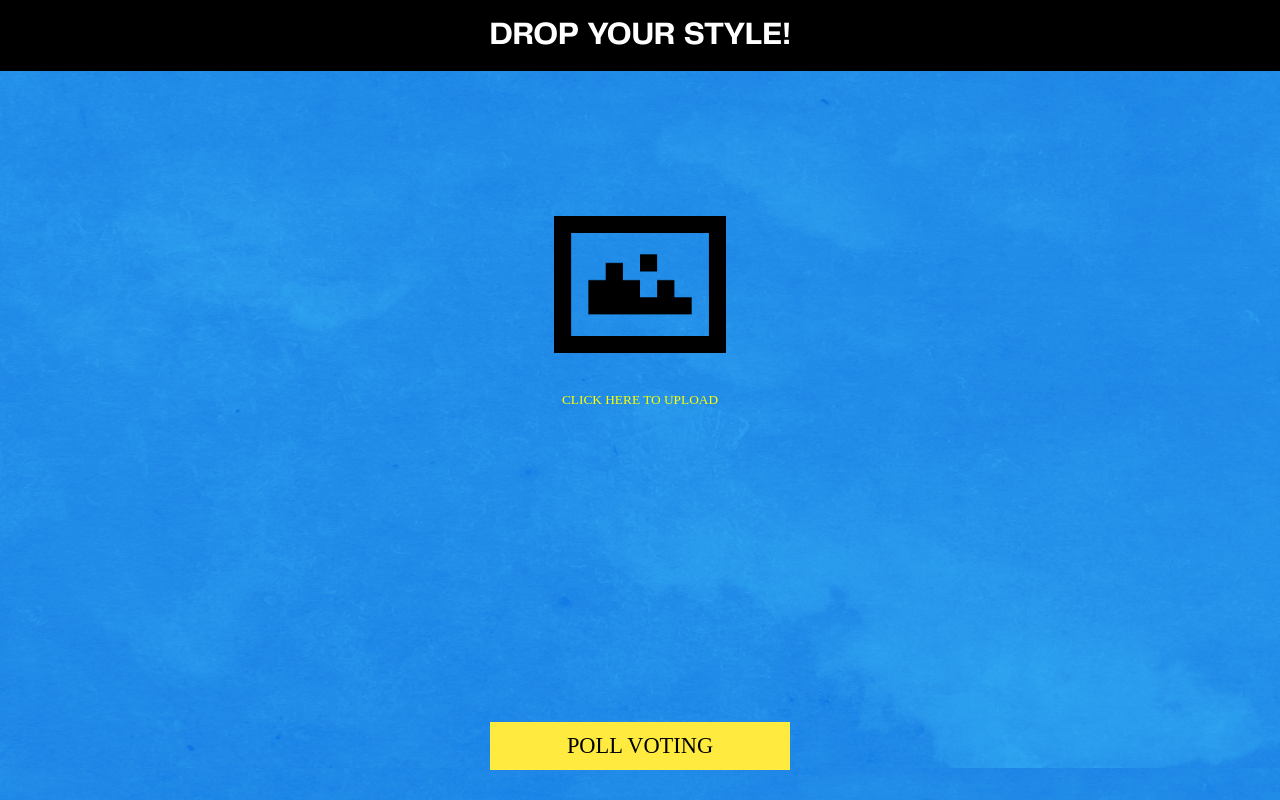
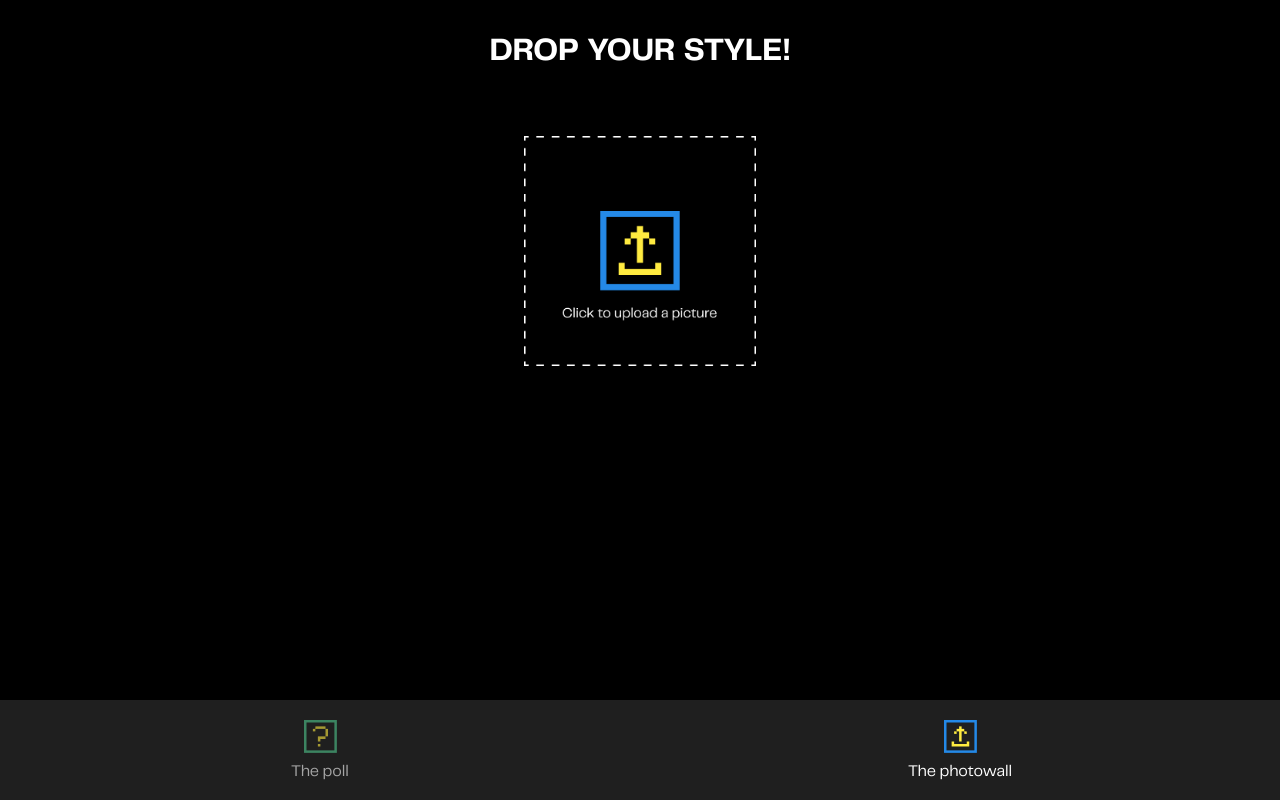
Before and after one commit to designosource-11/designoshow, a PHP site: page /home/photo/index.php in a window 1280 px wide. Run offline with PHP 8.4, Linux system fonts and the light colour scheme; some web fonts are replaced.

Commit message:
Changed design

```diff
--- a/home/photo/css/index.css
+++ b/home/photo/css/index.css
@@ -30,8 +30,7 @@
 }
 
 body {
-    background-image: url("./../assets/Texture.png");
-    background-size: cover;
+    background-color: black;
 
     display: flex;
     flex-direction: column;
@@ -42,11 +41,9 @@ body {
 h1 {
     width: 100vw;
 
-    background-color: black;
-
     text-align: center;
 
-    padding-top: 1.2rem;
+    padding-top: 2.2rem;
     padding-bottom: 1.2rem;
 }
 
@@ -56,13 +53,13 @@ section {
     align-items: center;
     justify-content: center;
 
-    padding-top: 7rem;
+    padding-top: 3rem;
 
     max-width: 500px;
 }
 
 .upload-wrapper {
-    width: 70%;
+    width: 80%;
     max-width: 305px;
 
     background-color: transparent;
@@ -72,7 +69,6 @@ section {
 
 .upload-wrapper img {
     width: 100%;
-    height: 200px;
     object-fit: contain;
 }
 
@@ -97,6 +93,8 @@ section {
     border: none;
     outline: none;
     color: black;
+    font-family: pixel, sans-serif;
+    font-weight: 600;
 
     padding-left: 3rem;
     padding-right: 3rem;
@@ -150,3 +148,53 @@ h2 {
     padding-bottom: .7rem;
     text-align: center;
 }
+
+nav {
+    position: absolute;
+    bottom: 0;
+    left: 0;
+
+    width: 100vw;
+    height: 100px;
+
+    background-color: #1F1F1F;
+
+    display: flex;
+    flex-direction: row;
+    align-items: center;
+    justify-content: space-around;
+}
+
+.pollWrapper, .imgWrapper {
+    display: flex;
+    flex-direction: column;
+    justify-content: center;
+    align-items: center;
+    gap: 10px;
+
+    width: 50%;
+}
+
+.pollNav {
+    background-image: url("./../assets/pollNav.png");
+    background-repeat: no-repeat;
+    background-size: cover;
+    width: 33px;
+    height: 33px;
+}
+
+.imgNav {
+    background-image: url("./../assets/imgNav.png");
+    background-repeat: no-repeat;
+    width: 33px;
+    height: 33px;
+}
+
+.textNav {
+    text-decoration: none;
+    font-weight: 500;
+}
+
+.disabled-nav {
+    opacity: .6;
+}
--- a/home/photo/index.php
+++ b/home/photo/index.php
@@ -26,7 +26,6 @@ if(isset($_FILES['image'])){
 }
 
 ?>
-
 <!DOCTYPE html>
 <html lang="en">
 <head>
@@ -54,8 +53,7 @@ if(isset($_FILES['image'])){
       <button class="upload-wrapper">
           <form action="" method="POST" enctype="multipart/form-data" onsubmit="submitForm(event)">
               <label id="imageLabel" for="image">
-                <img id="imageSelect" src="./assets/ImgUpload.png" for="image">
-                <p for="image">CLICK HERE TO UPLOAD</p>
+                <img id="imageSelect" src="./assets/uploadImage.png" for="image">
               </label>
 
               <input type="file" id="image" name="image" accept="image/x-png,image/jpeg" />
@@ -65,7 +63,17 @@ if(isset($_FILES['image'])){
       </button>
     </section>
 
-    <a href=".././poll/" class="poll-btn btn">POLL VOTING</a>
+    <nav>
+      <div class="pollWrapper disabled-nav">
+        <a href="#" class="pollNav"></a>
+        <a href="#" class="textNav">The poll</a>
+      </div>
+
+      <div class="imgWrapper">
+        <a href="#" class="imgNav"></a>
+        <a href="#" class="textNav">The photowall</a>
+      </div>
+    </nav>
 
     <script src="./js/index.js"></script>
 </body>
```
Also changed, not shown: home/photo/assets/ImgUpload.png (deleted), home/photo/assets/Texture.png (deleted), home/photo/assets/imgNav.png (added), home/photo/assets/pollNav.png (added), home/photo/assets/uploadImage.png (added).
